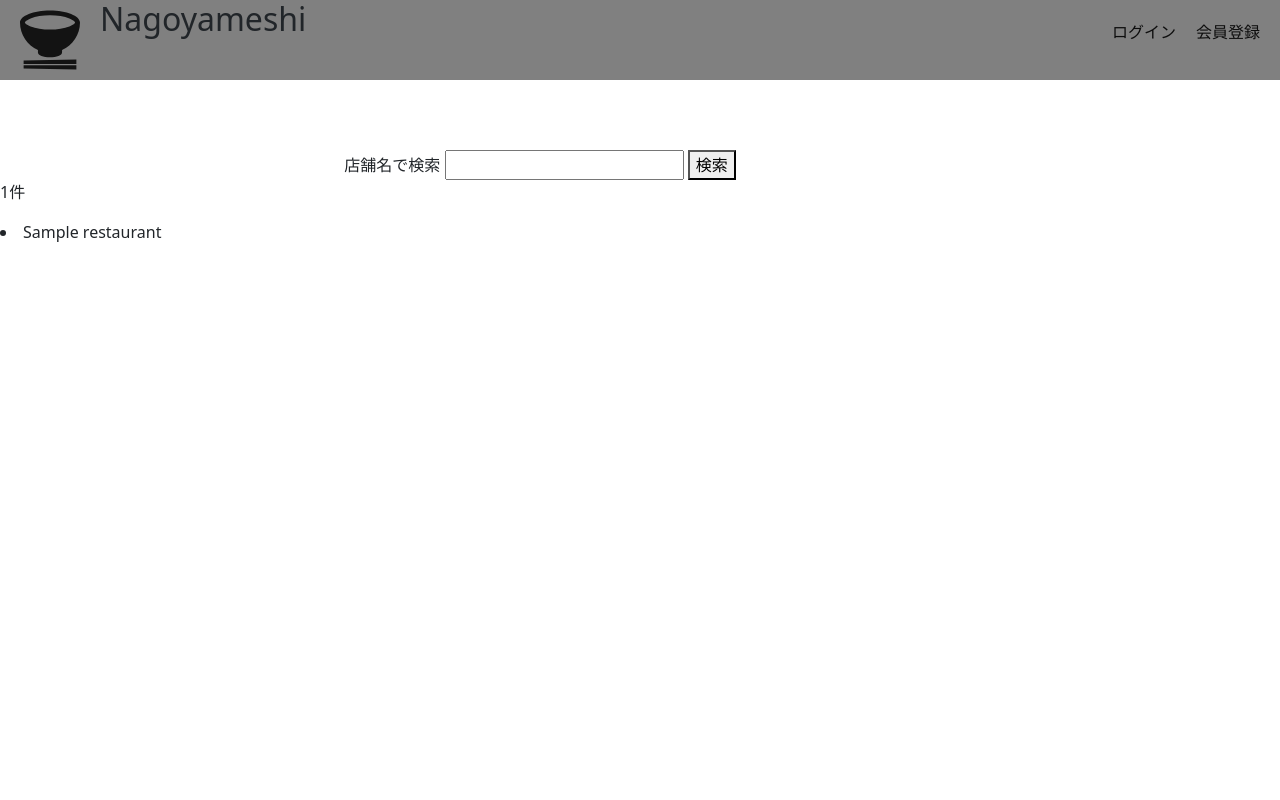
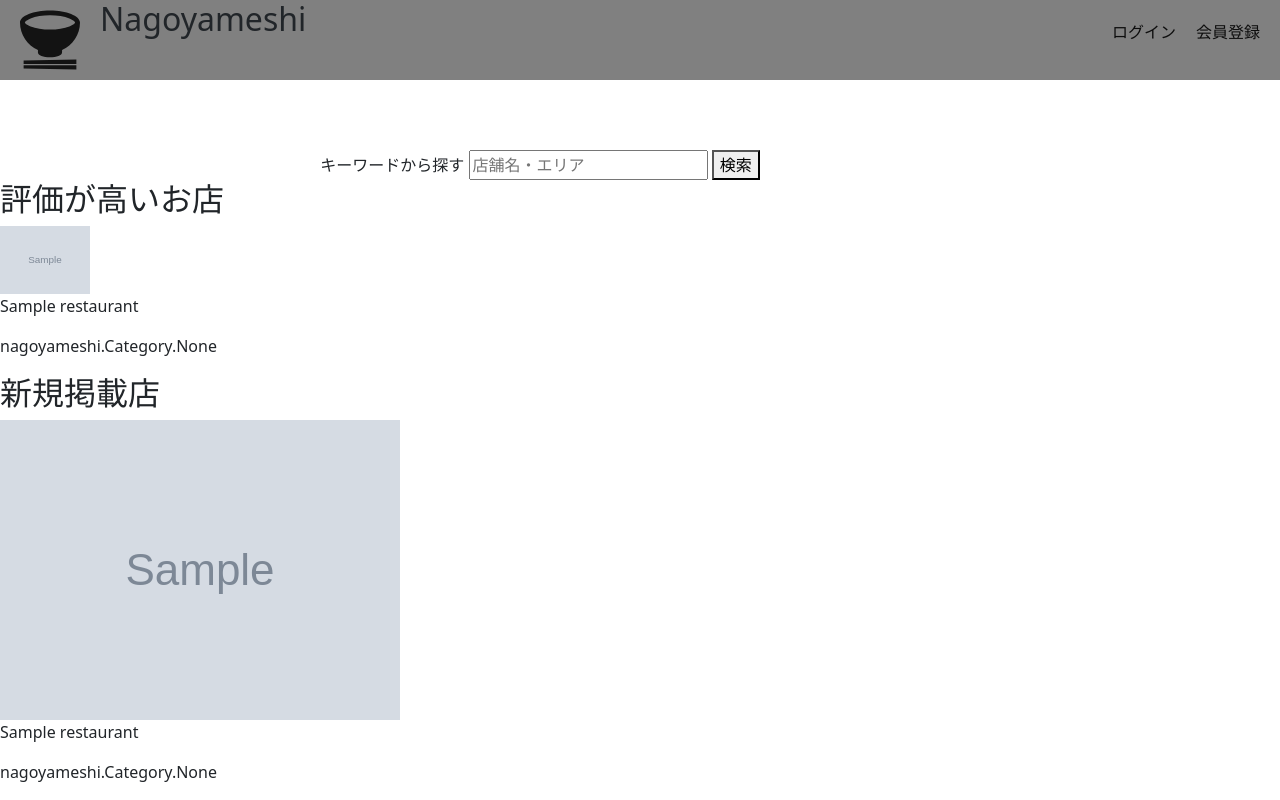
Before and after one commit to omochitopan/django-tabelog-kadai, a Django app: page / in a window 1280 px wide. Run offline with Django 5.2, Linux system fonts and the light colour scheme; tables that the repository leaves empty hold one stand-in row (values such as "Sample post"); grey boxes marked "Sample" are stand-in pictures.

Commit message:
top画面中間1

```diff
--- a/myproject/myproject/urls.py
+++ b/myproject/myproject/urls.py
@@ -28,7 +28,8 @@
     path('passwordreset/', views.PasswordresetView.as_view(), name="passwordreset"),
     path('signup/', views.SignupView.as_view(), name="signup"),
     path('logout/', views.LogoutView.as_view(), name="logout"),
-    path('', views.ListView.as_view(), name="list"),
+    path('', views.TopView.as_view(), name="top"),
+    path('list/', views.ListView.as_view(), name='list'),
     path('users/<uuid:activate_token>/activation/', activate_user, name='users-activation'),
 ]
 
--- a/myproject/nagoyameshi/static/nagoyameshi/css/style.css
+++ b/myproject/nagoyameshi/static/nagoyameshi/css/style.css
@@ -109,3 +109,13 @@
   width: 200px;
   margin: 0 10px;
 }
+
+.outerRestaurantcontainer {
+  width: 100px;
+  display: flex;
+}
+
+.innerRestaurantcontainer > img {
+  width: 90px;
+  height: auto;
+}
--- a/myproject/nagoyameshi/templates/nagoyameshi/restaurant_list.html
+++ b/myproject/nagoyameshi/templates/nagoyameshi/restaurant_list.html
@@ -7,8 +7,8 @@
 <div class="top-container">
 	<form method="get" action="">
 		{% csrf_token %}
-		<label for="">店舗名で検索</label>
-		<input class="search-box" type="text" name="title" value="{{title}}">
+		<label for="">キーワードから探す</label>
+		<input class="search-box" type="text" name="query" placeholder="店舗名・エリア" value="{{ request.GET.query }}">
 		<button type="submit" class="search-btn">検索</button>
 	</form>
 </div>
@@ -18,6 +18,10 @@
 <p>{{ object_list.count }}件</p>
 {% endif %}
 {% for restaurant in object_list %}
-<li>{{ restaurant.restaurant_name }}</li>
+<div>
+	<img src="{{ restaurant.image.url }}" style="width:100px height:auto" alt="店舗画像">
+	<h3>{{ restaurant.restaurant_name }}</h3>
+	<p>{{ restaurant.category_name }}</p>
+</div>
 {% endfor %}
 {% endblock %}
--- /dev/null
+++ b/myproject/nagoyameshi/templates/top.html
@@ -0,0 +1,41 @@
+{% extends "base.html" %}
+
+{% block title %}トップページ{% endblock %}
+{% block contents %}
+
+<!-- 検索フォーム -->
+<div class="top-container">
+	<form method="get" action="">
+		{% csrf_token %}
+		<label for="">キーワードから探す</label>
+		<input class="search-box" type="text" name="query" placeholder="店舗名・エリア" value="{{ request.GET.query }}">
+		<button type="submit" class="search-btn">検索</button>
+	</form>
+</div>
+<div>
+	<div>
+		<h2>評価が高いお店</h2>
+		<div class="outerRestaurantcontainer">
+			{% for restaurant in evaluated_restaurants %}
+			<div class="innerRestaurantcontainer">
+				<img src="{{ restaurant.image.url }}" alt="店舗画像">
+				<p>{{ restaurant.restaurant_name }}</p>
+				<p>{{ restaurant.category_name }}</p>
+			</div>
+			{% endfor %}
+		</div>
+	</div>
+	<div>
+		<h2>新規掲載店</h2>
+		<div class="outerRestaurantcontainer">
+			{% for restaurant in new_restaurants %}
+			<div class="smallRestaurantcontainer">
+				<img src="{{ restaurant.image.url }}" style="width:100px height:auto" alt="店舗画像">
+				<p>{{ restaurant.restaurant_name }}</p>
+				<p>{{ restaurant.category_name }}</p>
+			</div>
+			{% endfor %}
+		</div>
+	</div>
+</div>
+{% endblock %}
--- a/myproject/nagoyameshi/views.py
+++ b/myproject/nagoyameshi/views.py
@@ -35,6 +35,18 @@
         context = super().get_context_data(**kwargs)
         context['register_URL'] = f'http://{ip_port}/users/{UserActivateTokens.activate_token}/activation/'
 
+class TopView(TemplateView):
+    template_name = "top.html"
+    model = Restaurant
+
+    def get_context_data(self, **kwargs):
+        context = super().get_context_data(**kwargs)
+        restaurants = Restaurant.objects.all()
+        context['evaluated_restaurants'] = restaurants.order_by('-id')[:6]
+        context['new_restaurants'] = restaurants.order_by('created_at')[:6]
+        return context
+
+
 class ListView(ListView):
     model = Restaurant
 
@@ -46,7 +58,7 @@
             Q(restaurant_name__icontains=query) | Q(address__icontains=query)
             )
         else:
-            restaurants = Restaurant.objects.all()
+            restaurants = Restaurant.objects.all()[:6]
         return restaurants
 
     def get_context_data(self, **kwargs):
```
Also changed, not shown: myproject/myproject/settings.py (+5 -5 lines), myproject/media_local/don.jpg (added), myproject/media_local/fried.jpg (added), myproject/media_local/main1.jpg (added), myproject/media_local/main2.jpg (added), myproject/media_local/main3.jpg (added), myproject/media_local/oden.jpg (added), myproject/media_local/ramen.jpg (added), myproject/media_local/udon.jpg (added), myproject/media_local/washoku.jpg (added), myproject/media_local/washoku_2kQk8L7.jpg (added).
